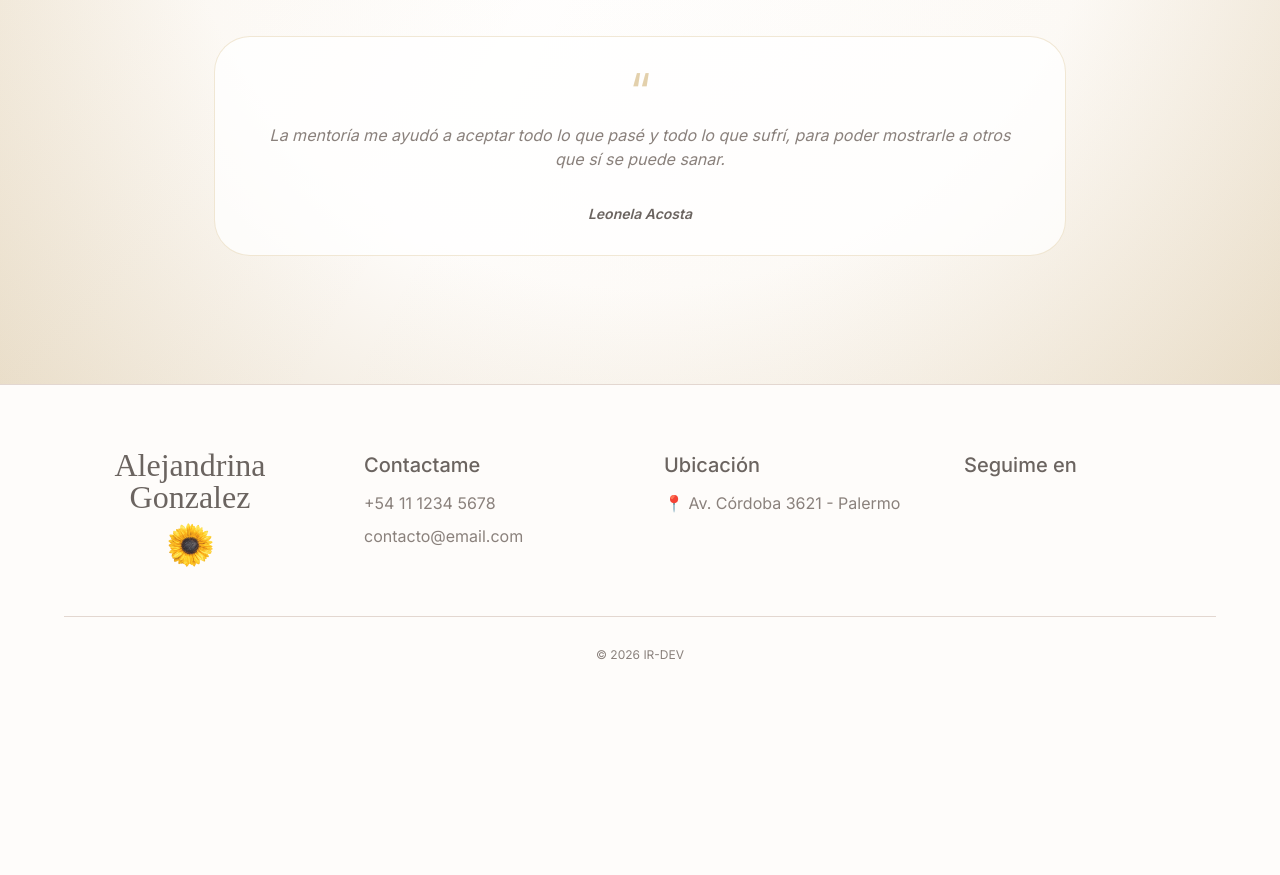
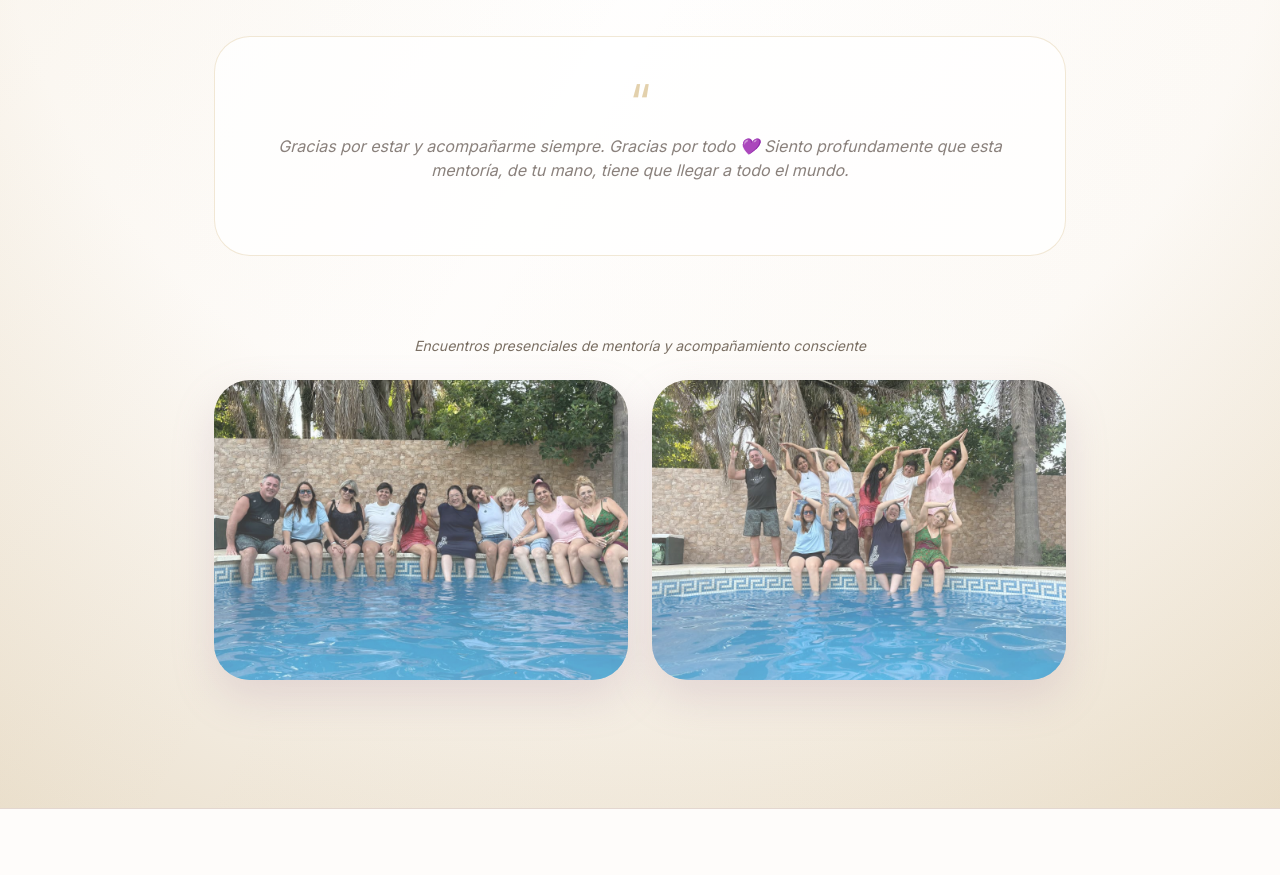
Before and after one commit to irdev256/reikilanding, a React (Vite) app: page / in a window 1280 px wide. Shown: the part 3620-4495 px from the top of the page. Before the commit the page ends 4309 px from the top, so only its background shows below. Built offline with nearby package versions, Linux system fonts and the light colour scheme; some icons are missing; a web font is replaced by a local one.

Commit message:
Update testimonials and add event photos section

```diff
--- a/src/components/sections/Testimonials.tsx
+++ b/src/components/sections/Testimonials.tsx
@@ -4,21 +4,27 @@ import { HomeSection } from '../../helpers/constants';
 
 type Testimonial = {
   text: string;
-  author: string;
+  // author: string;
 };
 
 const testimonials: Testimonial[] = [
   {
-    text: 'La mentoría me ayudó a aceptar todo lo que pasé y todo lo que sufrí, para poder mostrarle a otros que sí se puede sanar.',
-    author: 'Leonela Acosta',
+    text: 'Gracias por estar y acompañarme siempre. Gracias por todo 💜 Siento profundamente que esta mentoría, de tu mano, tiene que llegar a todo el mundo.',
   },
   {
-    text: 'Este proceso me permitió reconectar conmigo mismo y entender que el camino de sanación es posible.',
-    author: 'Marcos Fernández',
+    text: 'Gracias, Ale. Lloré todo, pero me sentí aliviada. Es muy lindo no sentirse sola al contar mi historia.',
   },
   {
-    text: 'Aprendí herramientas reales para acompañar a otros desde un lugar consciente y amoroso.',
-    author: 'Sofía Martínez',
+    text: 'Ale, mostrás la luz más grande de la Tierra. Mentora de almas en evolución, amor y luz.',
+  },
+  {
+    text: 'Gracias, Ale. De verdad siento que, si no hubiera sido por la mentoría, no hubiese podido disfrutar ni mucho menos festejar.',
+  },
+  {
+    text: 'Anoche soñé con vos. Estaba acostada con el cuerpo cubierto de pétalos de rosas y me decías que siga, que lo estaba haciendo bien. No lo sentí como algo malo, sino como el final y un nuevo comienzo. Cada día voy aprendiendo más y entendiendo cada situación.',
+  },
+  {
+    text: 'Hice la meditación y entendí que mi ángel fuiste vos todo este tiempo. Estoy profundamente agradecida. Gracias por tanto, Ale.',
   },
 ];
 
@@ -134,13 +140,73 @@ export default function Testimonials() {
                 >
                   {item.text}
                 </Typography>
-
-                <Typography variant="subtitle2" component="cite" fontWeight={600}>
-                  {item.author}
-                </Typography>
               </Box>
             );
           })}
+        </Box>
+        {/* Fotos de encuentros reales */}
+        <Box sx={{ mt: { xs: 8, md: 10 } }}>
+          <Typography
+            variant="body2"
+            sx={{
+              mb: 3,
+              color: '#7A6F63',
+              fontStyle: 'italic',
+            }}
+          >
+            Encuentros presenciales de mentoría y acompañamiento consciente
+          </Typography>
+
+          <Box
+            sx={{
+              display: 'grid',
+              gridTemplateColumns: { xs: '1fr', md: '1fr 1fr' },
+              gap: 3,
+            }}
+          >
+            {[
+              {
+                src: '/memoria-1.jpeg',
+                alt: 'Encuentro grupal de mentoría espiritual en un espacio de conexión',
+              },
+              {
+                src: '/memoria-2.jpeg',
+                alt: 'Participantes compartiendo un momento de mentoría espiritual consciente',
+              },
+            ].map((img) => (
+              <Box
+                key={img.src}
+                sx={{
+                  position: 'relative',
+                  overflow: 'hidden',
+                  borderRadius: 3,
+                  boxShadow: '0 18px 40px rgba(176, 142, 162, 0.25)',
+                }}
+              >
+                <Box
+                  component="img"
+                  src={img.src}
+                  alt={img.alt}
+                  sx={{
+                    display: 'block',
+                    width: '100%',
+                    height: { xs: 240, md: 300 },
+                    objectFit: 'cover',
+                    filter: 'saturate(95%)',
+                  }}
+                />
+
+                {/* Overlay sutil */}
+                <Box
+                  sx={{
+                    position: 'absolute',
+                    inset: 0,
+                    background: 'linear-gradient(180deg, rgba(255,255,255,0.12), rgba(255,255,255,0.35))',
+                  }}
+                />
+              </Box>
+            ))}
+          </Box>
         </Box>
       </Container>
     </Box>
```
Also changed, not shown: public/memoria-1.jpeg (added), public/memoria-2.jpeg (added).
